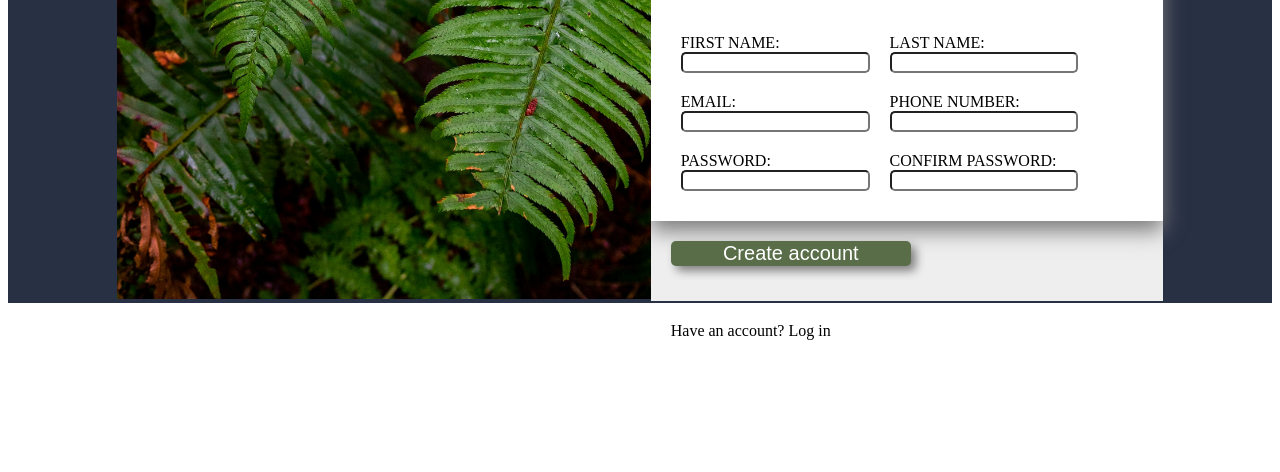
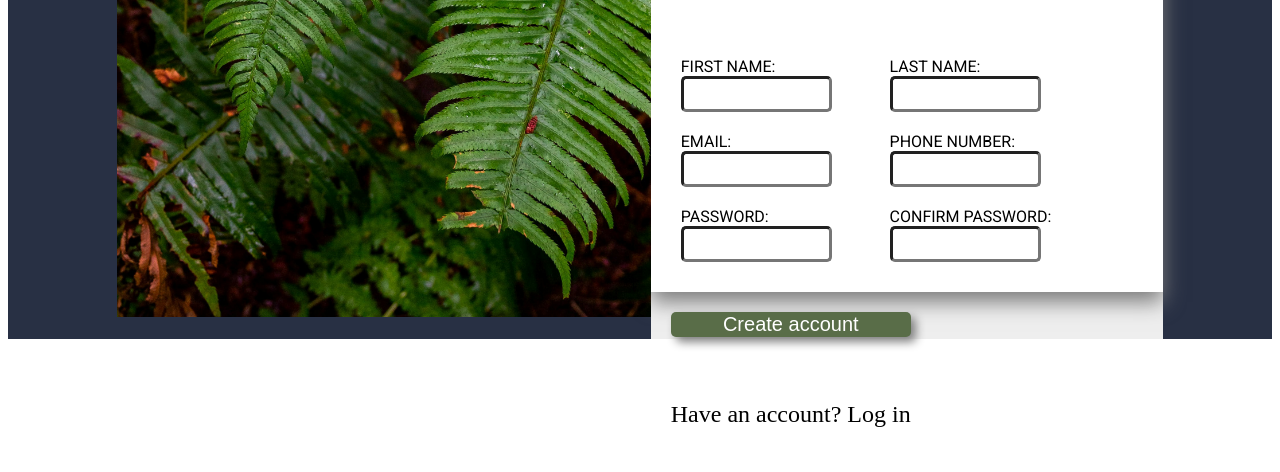
Before and after one commit to StefanTudora/odin-sign-up-form, a plain HTML site: page index.html in a window 1280 px wide. Shown: the part 509-981 px from the top of the page. Before the commit the page ends 885 px from the top, so only its background shows below. Drawn offline with Linux system fonts and the light colour scheme.

Commit message:
Complete design

```diff
--- a/index.html
+++ b/index.html
@@ -4,8 +4,8 @@
     <meta charset="UTF-8">
     <meta name="viewport" content="width=device-width, initial-scale=1.0">
     <title>Document</title>
+    <link href="https://fonts.googleapis.com/css2?family=Roboto:ital,wght@0,100..900;1,100..900&display=swap" rel="stylesheet">
     <link rel="stylesheet" href="style.css">
-    <!-- script src="script.js"></script -->
 </head>
 
 <body>
@@ -19,7 +19,7 @@
     </div>
     <div class="sign-up-container">
         <div class="presentation">
-            <p class="intro-description">This is not a real online service! You know you need somnething like this in your life to help you realize your deepest dream. Sign up now to get started.</p>
+            <p class="intro-description">This is not a real online service! You know you need somnething like this in your life to help you realize your deepest dream. Sign up <em>now</em> to get started.</p>
             <p class="intro-description">You <em>know</em> you want to!</p>
         </div>
         <form class="sign-up-form">
@@ -28,19 +28,19 @@
             <div class="inputs">
                 <div class="input_pair">
                     <label for="first-name">FIRST NAME:</label>
-                    <input type="text" id="first-name">
+                    <input type="text" id="first-name" pattern="[A-Za-z]+">
                 </div>
                 <div class="input_pair">
                     <label for="last-name">LAST NAME:</label>
-                    <input type="text" id="last-name">
+                    <input type="text" id="last-name" pattern="[A-Za-z]+">
                 </div>
                 <div class="input_pair">
                     <label for="email">EMAIL:</label>
-                    <input type="text" id="email">
+                    <input type="email" id="email">
                 </div>
                 <div class="input_pair">
                     <label for="phone">PHONE NUMBER:</label>
-                    <input type="text" id="phone">
+                    <input type="number" id="phone">
                 </div>
                 <div class="input_pair">
                     <label for="passwd">PASSWORD:</label>
--- a/style.css
+++ b/style.css
@@ -6,12 +6,8 @@
     font-style: normal;
 }
 
-.roboto-font {
-  font-family: "Roboto", sans-serif;
-  font-optical-sizing: auto;
-  font-weight: 100;
-  font-style: normal;
-  font-variation-settings: "wdth" 100;
+body {
+    font-family: 'Roboto', serif;
 }
 
 #sign-up-page {
@@ -60,11 +56,11 @@
     max-width: 40vw;
     background-color: rgb(238, 238, 238);
     height: 100vh;
+    padding: 20px 0px 20px 0px;
 }
 
 .intro-description {
-    font-family: serif;
-    font-size: 2.23rem;
+    font-size: 2.5rem;
     margin: 50px;
 }
 
@@ -72,7 +68,7 @@
     display: flex;
     flex-direction: column;
     flex-wrap: wrap;
-    display: inline-flex;
+    justify-content: left;
     background-color: white;
     box-shadow: 0px 10px 20px rgb(124, 124, 124);
 }
@@ -99,11 +95,19 @@
 
 .input_pair > input {
     border-radius: 5px;
-    height: 30px;
+    width: 75%;
+    font-size: 1.5rem;
+    border-width: 0.2rem;
+    box-shadow: 0 0 0 rgba(0, 0, 0, 0);
+    transition: box-shadow 0.4s ease;
 }
 
 input:focus {
     box-shadow: 0px 5px 5px 5px rgb(219, 219, 219);
+}
+
+input:invalid, input:focus:invalid  {
+    border-color: red;
 }
 
 button {
@@ -124,6 +128,6 @@ button:active {
 
 .login-alternative {
     font-family: serif;
-    size: 20px;
+    font-size: 1.5rem;
     padding: 20px;
 }
```
